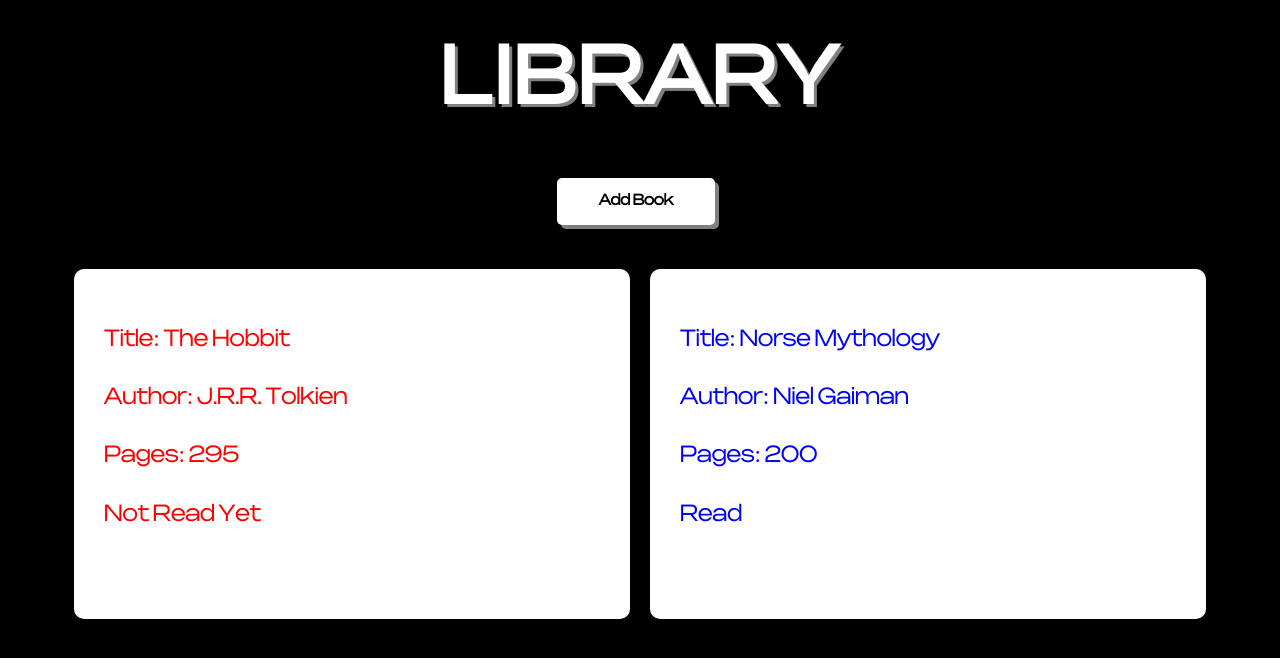
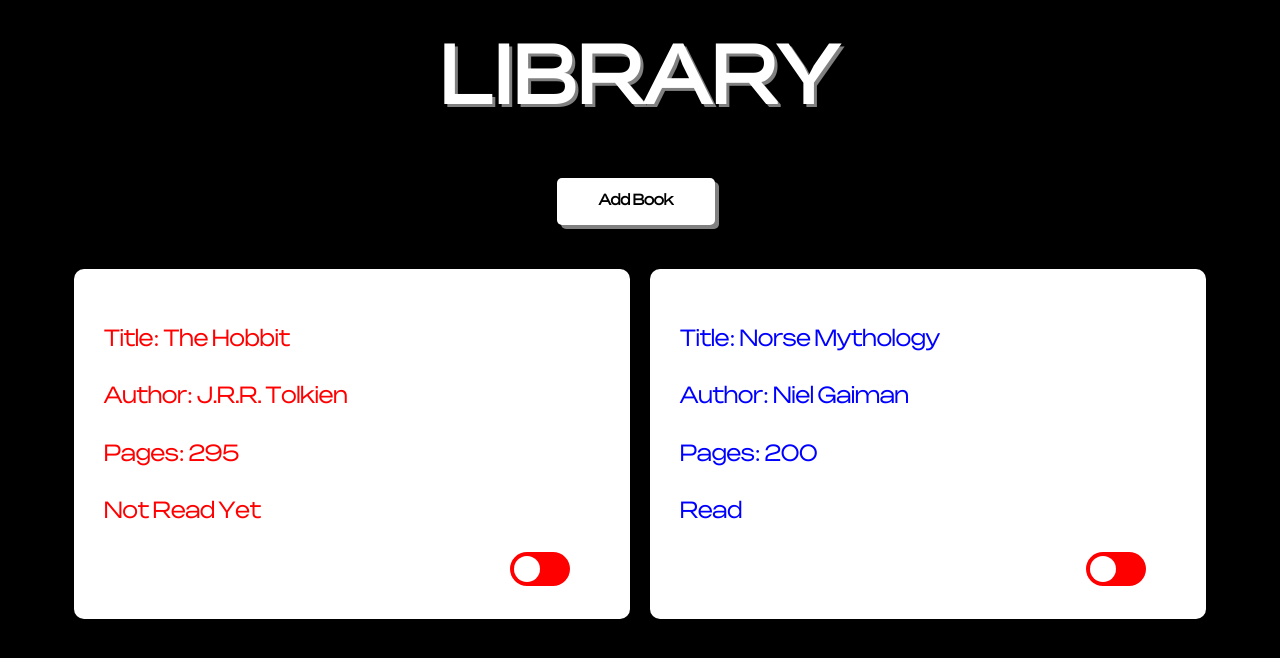
Before and after one commit to jithin-rajesh/Library, a plain HTML site: page index.html in a window 1280 px wide. Drawn offline with Linux system fonts and the light colour scheme.

Commit message:
Added a toggle switch to indicate whether a book has been read or not.

```diff
--- a/script.js
+++ b/script.js
@@ -41,12 +41,6 @@ closeBtn.addEventListener("click", () => {
 const cards = document.querySelector(".cards");
 const addBtn = document.querySelector("#add");
 
-addBtn.addEventListener('click', () => {
-
-});
-
-let card;
-
 console.log(myLibrary);
 
 function addCard() {
@@ -72,13 +66,28 @@ function addCard() {
 
         elements.forEach(element => card.appendChild(element));
 
+        const buttons = document.createElement('div');
         const deleteBook = document.createElement('div');
         deleteBook.classList.add('delete');
+        buttons.classList.add('buttons');
 
-        card.appendChild(deleteBook);
+        const label = document.createElement('label');
+        label.className = 'switch';
+        const input = document.createElement('input');
+        const span = document.createElement('span');
+        span.className = 'slider round';
+
+        label.appendChild(input);
+        label.appendChild(span);
+
+        buttons.appendChild(label);
+        buttons.appendChild(deleteBook);
+        card.appendChild(buttons);
         cards.appendChild(card);
     });
 }
+
+
 
 cards.addEventListener('click', (e) => {
     if (e.target.classList.contains('delete')) {
@@ -143,6 +152,7 @@ function setFieldError(element, message) {
 }
 
 function clearValidationMessages() {
+    // Add event listener to the toggle switch
     [title, author, pages].forEach(element => {
         element.setCustomValidity('');
     });
--- a/styles.css
+++ b/styles.css
@@ -226,5 +226,69 @@ dialog input[type = "checkbox"]
   height: 30px;
   color: black;
   width: 30px;
-  align-self: flex-end;
 }
+
+.buttons {
+  display: flex;
+  align-items: flex-end;
+  justify-content: flex-end;
+}
+
+.switch {
+  position: relative;
+  display: inline-block;
+  width: 60px;
+  height: 34px;
+}
+
+.switch input {
+  opacity: 0;
+  width: 0;
+  height: 0;
+}
+
+.slider {
+  position: absolute;
+  cursor: pointer;
+  top: 0;
+  left: 0;
+  right: 0;
+  bottom: 0;
+  background-color: #ff0000;
+  -webkit-transition: .4s;
+  transition: .4s;
+}
+
+.slider:before {
+  position: absolute;
+  content: "";
+  height: 26px;
+  width: 26px;
+  left: 4px;
+  bottom: 4px;
+  background-color: white;
+  -webkit-transition: .4s;
+  transition: .4s;
+}
+
+input:checked + .slider {
+  background-color: blue;
+}
+
+input:focus + .slider {
+  box-shadow: 0 0 1px blue;
+}
+
+input:checked + .slider:before {
+  -webkit-transform: translateX(26px);
+  -ms-transform: translateX(26px);
+  transform: translateX(26px);
+}
+
+.slider.round {
+  border-radius: 34px;
+}
+
+.slider.round:before {
+  border-radius: 50%;
+}
```
Also changed, not shown: index.html (+1 -0 lines).
